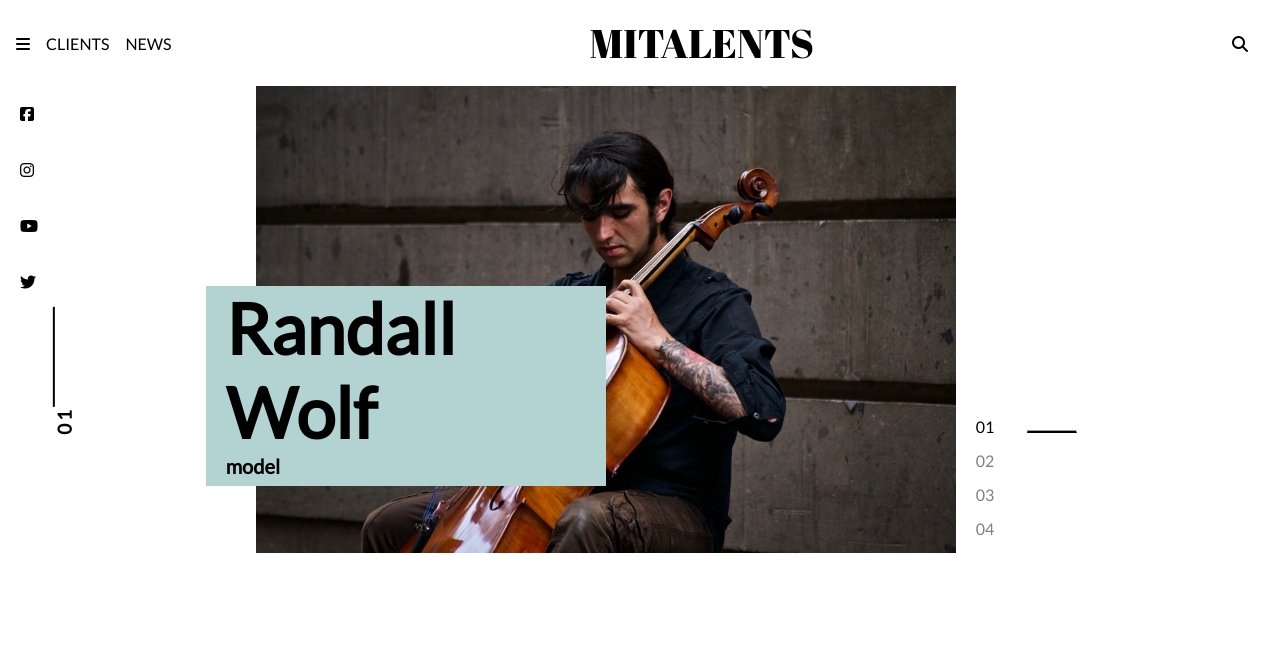
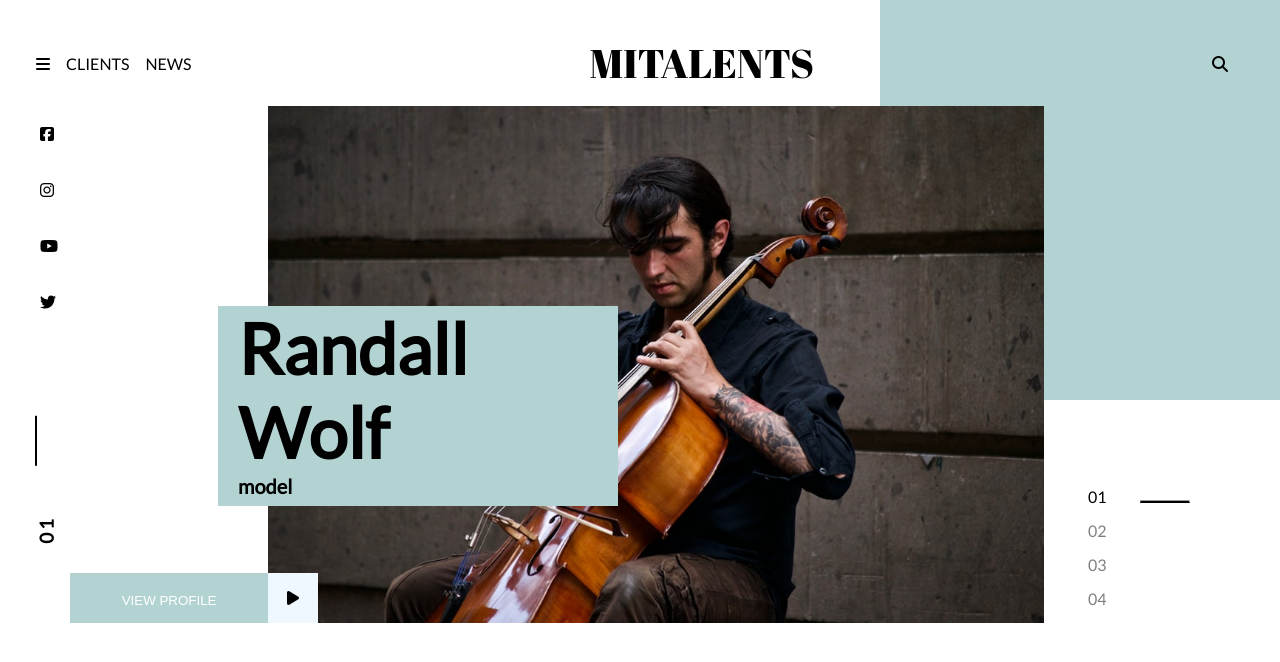
Before and after one commit to AnJaWr/Exercises, a plain HTML site: page index.html in a window 1280 px wide. Drawn offline with nearby package versions, Linux system fonts and the light colour scheme.

Commit message:
Add header arrow

```diff
--- a/css/style.scss
+++ b/css/style.scss
@@ -22,11 +22,12 @@ cursive;
 
 body {
   background: white;
-  background-image: url('img/topsq.gif');
+  background-image: url('../img/topsq.gif');
   background-position: right top;
   background-repeat: no-repeat;
   color: black;
   font-family: $mainfont;
+  padding: 20px;
 }
 
 /* main navbar */
@@ -69,21 +70,79 @@ body {
 }
 
 /* ================= header=================*/
+
 .header__container {
   display: flex;
 
+   width: 100%;
+  height: 517px;
+
+}
+
 
 .header__left {
-
+  width: 20%;
   display: flex;
   flex-direction: column;
-    align-items: flex-start;
+}
+
+.header__horizontal {
+  margin-top: 80px;
+  transform: rotate(270deg);
+  display: flex;
+  transform-origin: 30% 270%;
+
+
+  h3 {
+    letter-spacing: 3px;
+    padding-right: 50px;
+  }
+
+  hr {
+    border: 0;
+    border-top: 2px solid black;
+    width: 50px;
+  }
+
+  .header__line {
+    width: 100px;
+    height: 100px;
+  }
+}
+
+.header__prev {
+  position: relative;
+  right: -50px;
+  height: 100%;
+  display: flex;
+  justify-content: flex-end;
+  align-items: flex-end;
+
+
+  // width: 100%;
+
+
+  button {
+    background: $backgroundcolor_seledine;
+    color: white;
+    padding: 20px;
+    height: 50px;
+    width: 200px;
+    text-align: center;
+    border: 0;
+    outline: 0;
+    text-transform: uppercase;
+    margin: 0;
+
+
+  }
+
+}
 
 .header__socialmedia {
   display: flex;
   flex-direction: column;
   justify-items: flex-start;
-      margin-bottom: 50px;
 
   ul {
     list-style: none;
@@ -101,40 +160,30 @@ body {
   }
 }
 
-    .header__horizontal {
-      transform: rotate(270deg);
-      display: flex;
 
+.header__arrow {
+  align-self: flex-end;
+  text-align: center;
+  padding: 15px;
 
-      h3 {
-        letter-spacing: 3px;
-      }
-
-      hr {
-        border: 0;
-        border-top: 2px solid black;
-        width: 100px;
-      }
-
-      .header__line {
-        width: 100px;
-        height: 100px;
-      }
-    }
-
-
+  width: 50px;
+  height: 50px;
+  background-color: aliceblue;
+  display: inline-block;
 }
 
 .header__center {
   display: flex;
-    position: relative;
-    margin-left: 10%;
+
+  // margin-left: 10%;
+
 
   .header__slider {
-      width: 700px;
-      height: 467px;
-      background-repeat: no-repeat;
-      background-size: contain;
+    display: flex;
+    width: 800px;
+
+    // height: 567px;
+
 
     .header__title {
       width: 400px;
@@ -156,6 +205,7 @@ body {
     }
 
   }
+
 }
 
 .header__right {
@@ -166,7 +216,6 @@ body {
   ul {
     list-style: none;
 
-
     .header__navlink {
       padding-bottom: 15px;
       color: grey;
@@ -176,11 +225,7 @@ body {
         color: black;
 
         hr {
-
-
-
           opacity: 1;
-
         }
       }
 
@@ -199,7 +244,7 @@ body {
   }
 
 }
-}
+
 
 /* media queries*/
 @media only screen and (max-width: 768px) {
--- a/index.html
+++ b/index.html
@@ -51,8 +51,12 @@
                 </div>
                 <div class="header__horizontal">
                 </div>
+
+                <div class="header__prev">
+                </div>
             </div>
             <div class="header__center">
+
             </div>
             <div class="header__right">
                 <div class="header__slidelist">
--- a/script/main.js
+++ b/script/main.js
@@ -21,11 +21,13 @@ $(document).ready(function () {
         mhtml += '<h5>' + json.person[0].profession + '</h1>';
         mhtml += '</div>';
 
-        var $div = $('<div class="header__slider" style="background:url(' + json.person[0].picture + ');background-size:contain">').append($(mhtml));
+
+        var $btn = $('<button class="header__button">VIEW PROFILE</button><div class="header__arrow"><i class="fas fa-play"></i></div>');
+        var $div = $('<div class="header__slider" style="background:url(' + json.person[0].picture + ');background-size:contain;background-repeat:no-repeat;">').append($(mhtml));
         var $vert = $('<div class="haeder__line"><h3 class="header__number">' + json.person[0].index + '</h3></div><hr>');
         $('.header__center').append($div);
         $('.header__horizontal').append($vert);
-
+        $('.header__prev').append($btn);
         $('li.header__navlink').on("click", function () {
             key = $(this).val()
             $(this).addClass("active");
@@ -38,33 +40,14 @@ $(document).ready(function () {
             for (var i = 0; i < json.person.length; i++) {
                 if (json.person[i].index == key) {
 
-                    // mhtml = '<div class="header__title">';
-                    // mhtml += '<h1>' + json.person[i].firstname + '</h1>';
-                    // mhtml += '<h1>' + json.person[i].surname + '</h1>';
-                    // mhtml += '<h5>' + json.person[i].profession + '</h1>';
-                    // mhtml += '</div>';
 
-                    var $divnew = $('<div class="header__slider" style="background:url(' + json.person[i].picture + ');background-size:contain">').html($('<div class="header__title"><h1>' + json.person[i].firstname + '</h1><h1>' + json.person[i].surname + '</h1><h5>' + json.person[i].profession + '</h5></div>'));
+                    var $btnnew = $('<button class="header__button">VIEW PROFILE</button><div class="header__arrow"><i class="fas fa-play"></i></div>');
+                    var $divnew = $('<div class="header__slider" style="background:url(' + json.person[i].picture + ');background-size:contain; background-repeat:no-repeat">').html($('<div class="header__title"><h1>' + json.person[i].firstname + '</h1><h1>' + json.person[i].surname + '</h1><h5>' + json.person[i].profession + '</h5></div>'));
                     var $vertnew = $('<div class="haeder__line"><h3 class="header__number">' + json.person[i].index + '</h3></div><hr>');
                     $('.header__center').html($divnew);
-                    $('.header__horizontal').html($vertnew)
-                    // $('.header__slider').css({
-                    //     "width": "800px",
-                    //     "height": "600px",
-                    //     "background-repeat": "no-repeat",
-                    //     "background-size": "cover"
-                    // });
-                    // $('.header__title').css({
-                    //     "width": "200px",
-                    //     "height": "100px",
-                    //     "background": "rgb(179, 211, 211)",
-                    //     "position": "relative",
-                    //     "top": "200px",
-                    //     "left": "0"
-                    // })
+                    $('.header__horizontal').html($vertnew);
+                    $('.header__prev').html($btnnew);
 
-
-                    // );
 
                 }
 
@@ -73,21 +56,8 @@ $(document).ready(function () {
             $(this).siblings('li.active').removeClass("active");
             $(this > 'hr').sibilings('hr.active').removeClass("active");
 
-            // $('li.header__navlink').on("click", function () {
-            //     // debugger
-            //     $(this).addClass("active");
-            //     $(this > 'hr').addClass("active");
-            //     $(this).siblings().removeClass("active");
-            //     $(this > 'hr').sibilings().removeClass("active");
-            //     return key = $(this).val()
-
-
-            // });
 
         });
     })
 
-    // this.getData();
-
-
 });
```
Also changed, not shown: css/style.css, img/people/horizontal/pawel_kuczynski_slowa- (1).jpg (deleted), 1 other file. Lines whose indentation alone changed are shown as unchanged.
